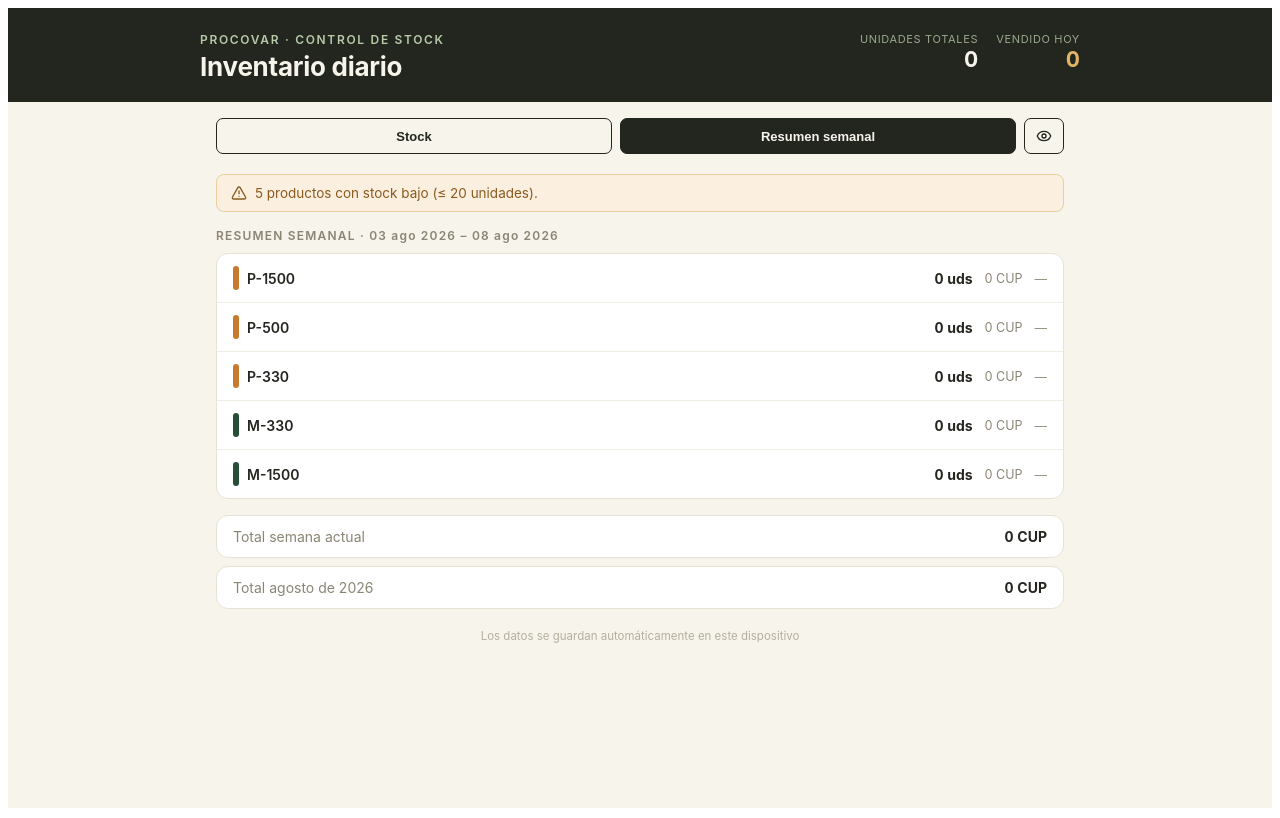
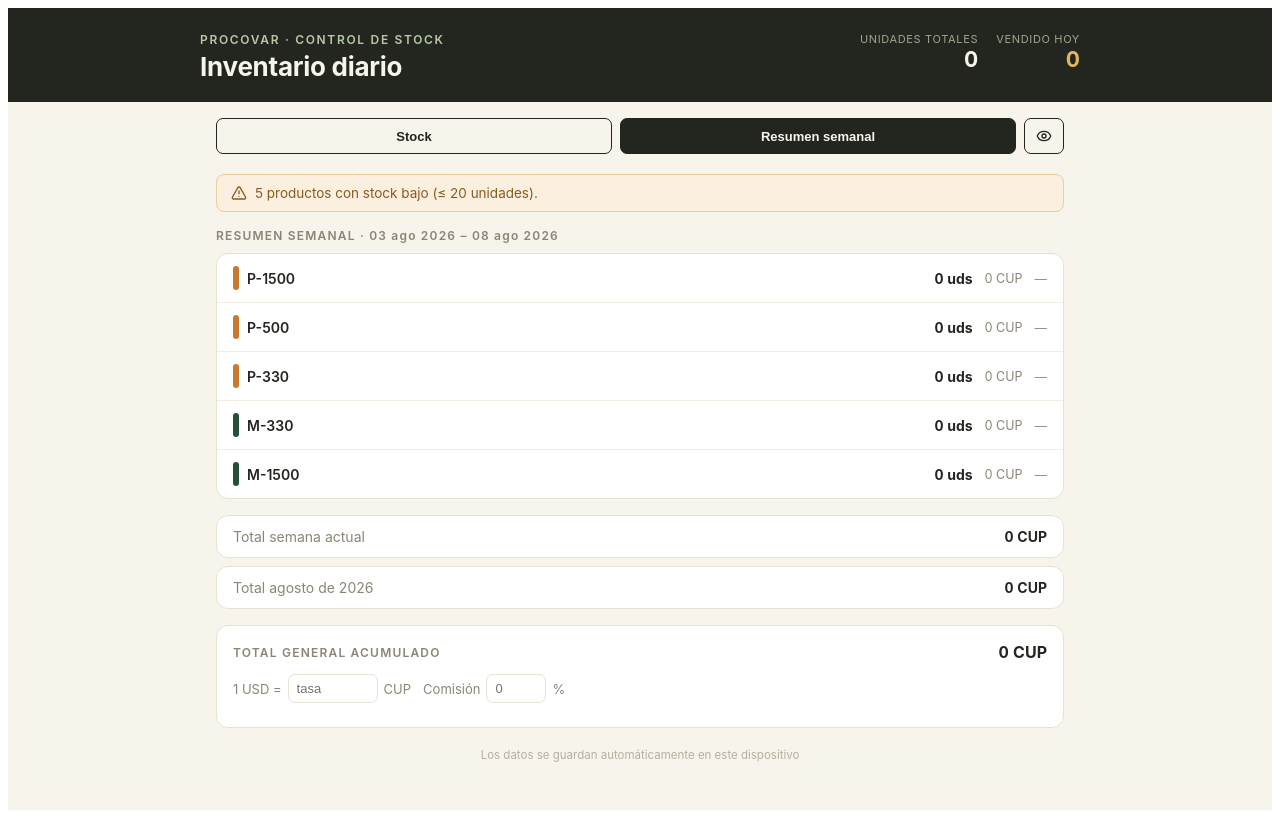
Before and after one commit to raulsp9007/inventario-procovar, a React (Vite) app: page / in a window 1280 px wide. Both pictures are taken after a click on the button "Resumen semanal". Built offline with nearby package versions, Linux system fonts and the light colour scheme.

Commit message:
Add cumulative revenue total, exchange rate input, and commission calculation

```diff
--- a/src/WeeklySummary.jsx
+++ b/src/WeeklySummary.jsx
@@ -1,5 +1,5 @@
 import { getWeekStartStr, getPreviousWeekRangeStr, getMonthStartStr, todayStr, formatDate } from "./dateUtils";
-import { formatCUP, revenueInRange, totalRevenueInRange, monthWeeklyBreakdown } from "./money";
+import { formatCUP, formatUSD, convertToUSD, revenueInRange, totalRevenueInRange, monthWeeklyBreakdown } from "./money";
 
 export default function WeeklySummary({
   products,
@@ -19,6 +19,9 @@ export default function WeeklySummary({
   const monthTotal = totalRevenueInRange(movements, monthStart, today);
   const monthName = new Date(monthStart + "T00:00:00").toLocaleDateString("es-ES", { month: "long", year: "numeric" });
   const weeklyBreakdown = monthWeeklyBreakdown(movements, monthStart, today);
+  const cumulativeUSD = convertToUSD(cumulativeRevenue, exchangeRate);
+  const commissionCUP = (cumulativeRevenue * (commissionPercent || 0)) / 100;
+  const commissionUSD = convertToUSD(commissionCUP, exchangeRate);
 
   const soldInRange = (code, start, end) =>
     movements
@@ -101,6 +104,65 @@ export default function WeeklySummary({
           )}
         </div>
       )}
+
+      <div style={{ marginTop: 16, background: "#FFFFFF", border: "1px solid #E7E2D3", borderRadius: 12, padding: "16px" }}>
+        <div style={{ display: "flex", justifyContent: "space-between", alignItems: "center", marginBottom: 12 }}>
+          <span style={{ fontSize: 12, letterSpacing: "0.1em", color: "#8A8574", fontWeight: 600 }}>TOTAL GENERAL ACUMULADO</span>
+          {showPrices && (
+            <span style={{ fontWeight: 700, fontSize: 16, fontVariantNumeric: "tabular-nums" }}>
+              {formatCUP(cumulativeRevenue)}
+              {cumulativeUSD !== null && <span style={{ color: "#8A8574", fontWeight: 500, fontSize: 13 }}> · {formatUSD(cumulativeUSD)}</span>}
+            </span>
+          )}
+        </div>
+
+        <div style={{ display: "flex", flexWrap: "wrap", gap: 12, alignItems: "center", marginBottom: 8 }}>
+          <label style={{ fontSize: 13, color: "#8A8574", display: "flex", alignItems: "center", gap: 6 }}>
+            1 USD =
+            <input
+              type="number"
+              inputMode="decimal"
+              value={exchangeRate ?? ""}
+              onChange={(e) => {
+                const val = parseFloat(e.target.value);
+                onExchangeRateChange(isNaN(val) || val <= 0 ? null : val);
+              }}
+              placeholder="tasa"
+              style={{
+                width: 90, border: "1px solid #E7E2D3", borderRadius: 7,
+                padding: "6px 8px", fontSize: 13, fontVariantNumeric: "tabular-nums",
+              }}
+            />
+            CUP
+          </label>
+
+          <label style={{ fontSize: 13, color: "#8A8574", display: "flex", alignItems: "center", gap: 6 }}>
+            Comisión
+            <input
+              type="number"
+              inputMode="decimal"
+              value={commissionPercent || ""}
+              onChange={(e) => {
+                const val = parseFloat(e.target.value);
+                onCommissionPercentChange(isNaN(val) || val < 0 ? 0 : val);
+              }}
+              placeholder="0"
+              style={{
+                width: 60, border: "1px solid #E7E2D3", borderRadius: 7,
+                padding: "6px 8px", fontSize: 13, fontVariantNumeric: "tabular-nums",
+              }}
+            />
+            %
+          </label>
+        </div>
+
+        {showPrices && commissionPercent > 0 && (
+          <div style={{ fontSize: 13, color: "#8A8574" }}>
+            Comisión ({commissionPercent}%): <span style={{ fontWeight: 700, color: "#26241F" }}>{formatCUP(commissionCUP)}</span>
+            {commissionUSD !== null && <span> · {formatUSD(commissionUSD)}</span>}
+          </div>
+        )}
+      </div>
     </div>
   );
 }
```
